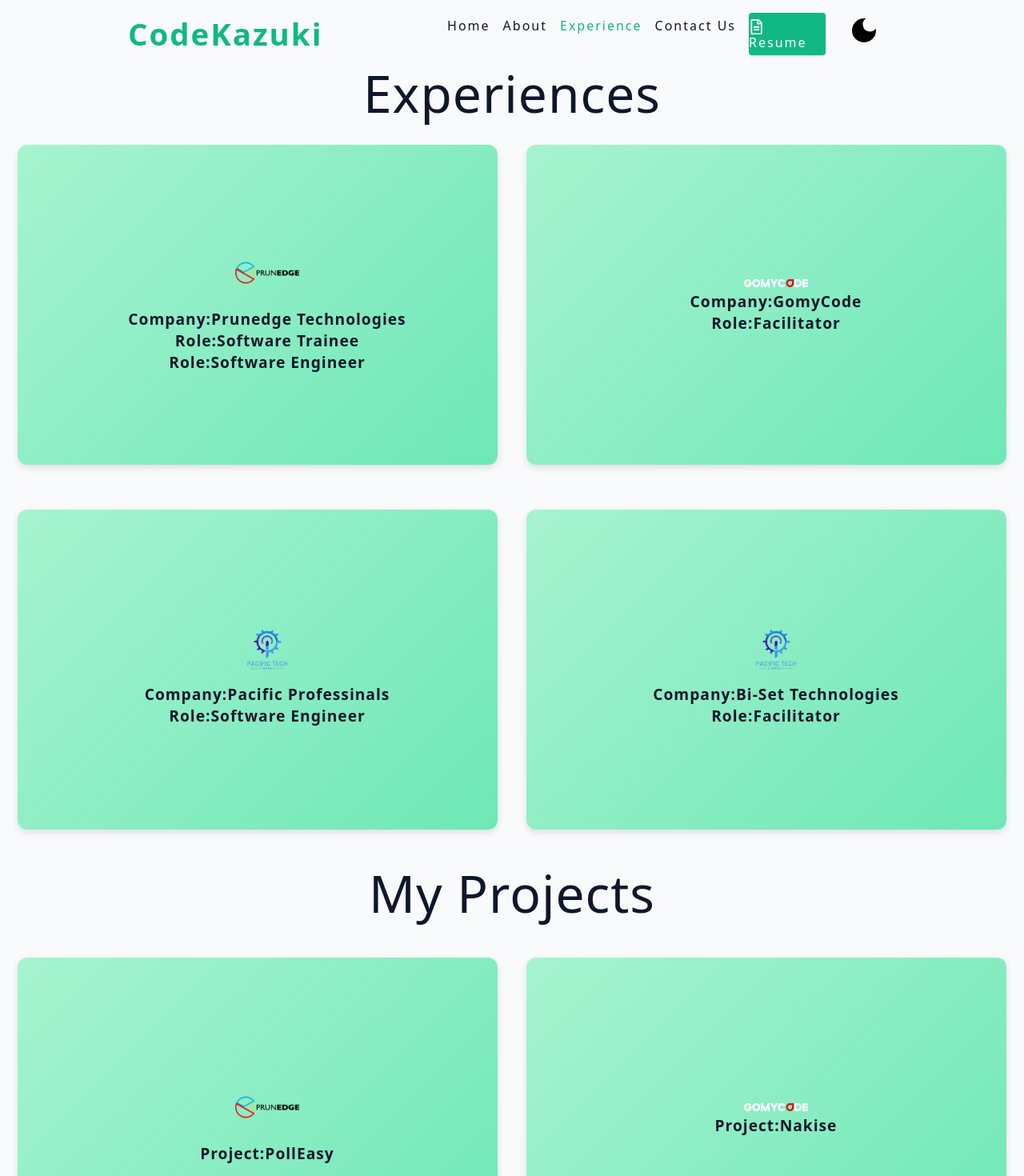
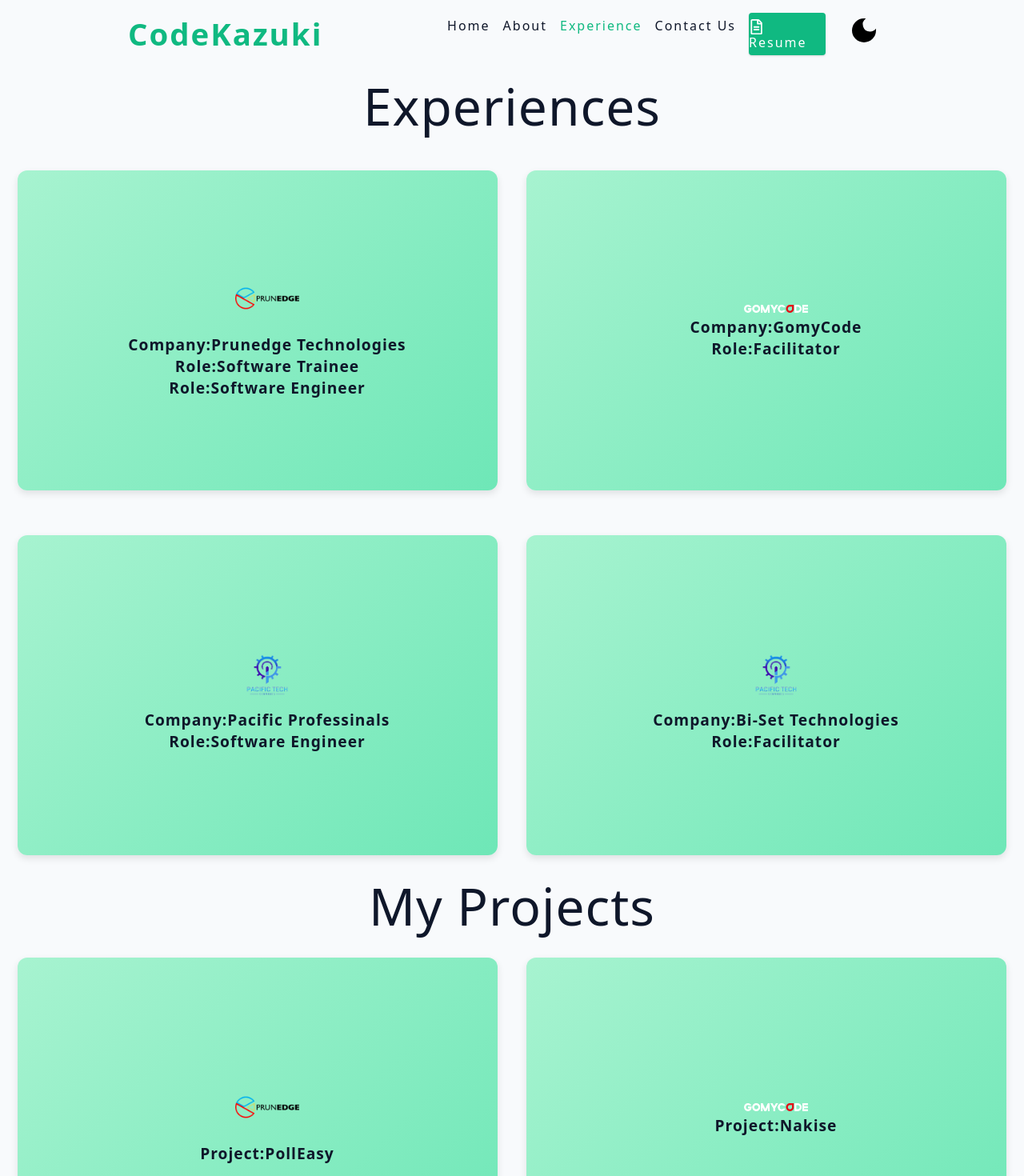
Before and after one commit to Codekazuki/devKazuki, a React (Vite) app: page /experience in a window 1280 px wide. Shown: the top 1470 px of the page at 80% size. Built offline with nearby package versions, Linux system fonts and the light colour scheme.

Commit message:
new sprint

```diff
--- a/src/pages/ContactUs.jsx
+++ b/src/pages/ContactUs.jsx
@@ -1,11 +1,11 @@
 import { FaHeadset } from "react-icons/fa";
 const ContactUs = () => {
   return (
-    <section style={{ display: "flex" }}>
-      <div>
-        <img className='img2' src='/contact.svg' alt='' />
-      </div>
+    <>
       <div className='contact'>
+        <div>
+          <img className='img2' src='/contact.svg' alt='' />
+        </div>
         <form>
           <h1>
             <span>
@@ -57,7 +57,7 @@ const ContactUs = () => {
           <button className='btn-submit'>Submit</button>
         </form>
       </div>
-    </section>
+    </>
   );
 };
 
--- a/src/pages/Experience.jsx
+++ b/src/pages/Experience.jsx
@@ -13,7 +13,7 @@ const Experience = () => {
   });
   return (
     <section>
-      <h1 style={{ textAlign: "center" }}>Experiences </h1>
+      <h1 style={{ textAlign: "center", padding: "1rem" }}>Experiences </h1>
       <div className='card-list'>{experienceChart}</div>
       <Project />
     </section>
--- a/src/pages/Project.jsx
+++ b/src/pages/Project.jsx
@@ -12,7 +12,7 @@ const Project = () => {
   });
   return (
     <section>
-      <h1 style={{ textAlign: "center", padding: "1rem" }}> My Projects</h1>
+      <h1 style={{ textAlign: "center" }}> My Projects</h1>
       <div className='card-list'>{experienceChart}</div>
     </section>
   );
```
